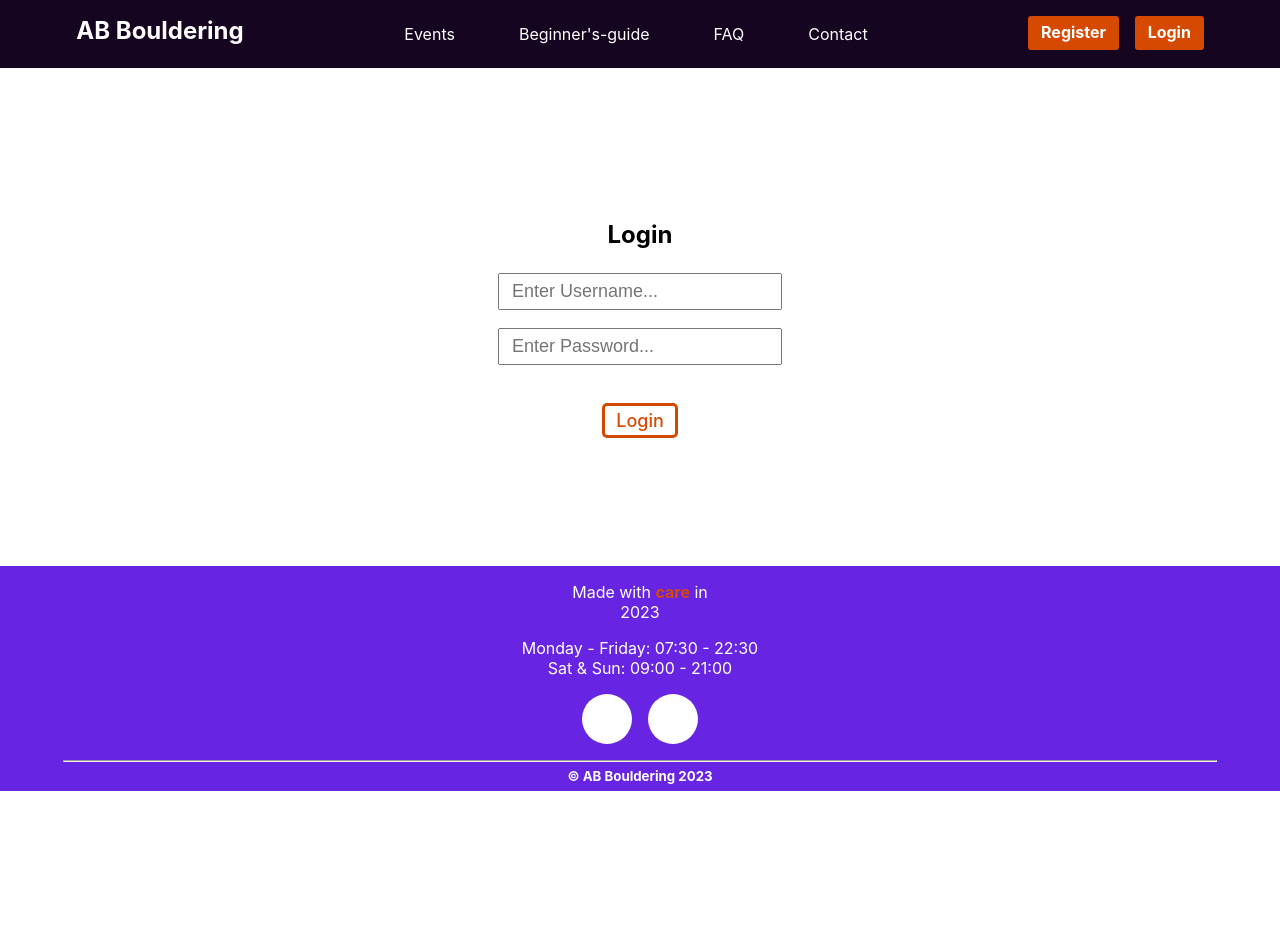
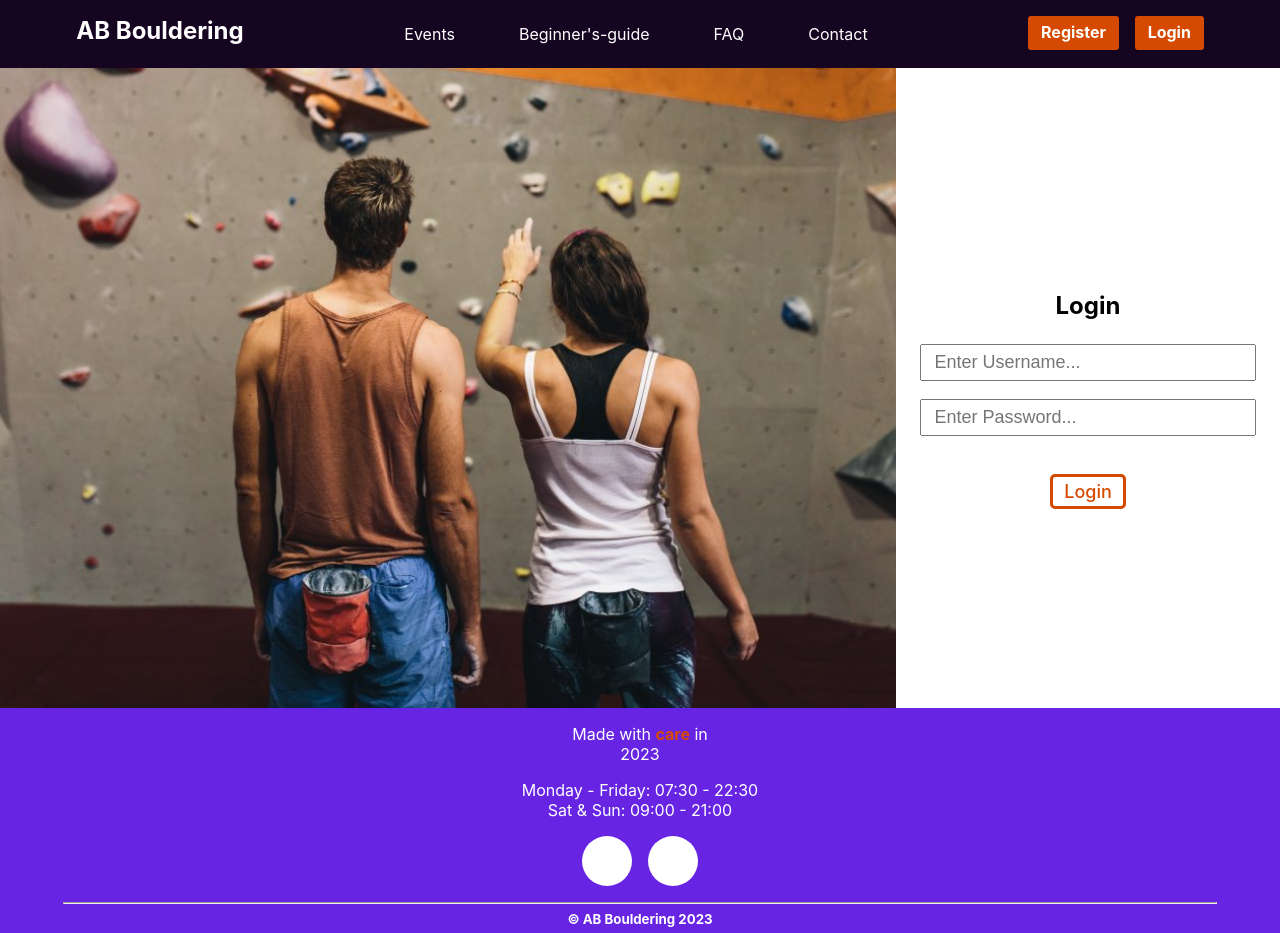
Before and after one commit to WildHeat/bouldering-booking, a React (Create React App) app: page /login in a window 1280 px wide. Before the commit the page ends 800 px from the top, so only its background shows below. Built offline with nearby package versions, Linux system fonts and the light colour scheme.

Commit message:
added images to blank pages to fill space

```diff
--- a/src/components/AccountPage/AccountPage.css
+++ b/src/components/AccountPage/AccountPage.css
@@ -1,6 +1,5 @@
 .account-page-container {
   margin: auto;
-  padding: 5% 7%;
 }
 
 .account-page-container h1 {
@@ -8,6 +7,7 @@
 }
 
 .account-details-container {
+  padding-inline: 3em;
   margin-top: 3em;
   display: flex;
   flex-direction: column;
@@ -38,6 +38,16 @@
 
 .account-content-container {
   display: flex;
-  flex-wrap: wrap;
-  gap: 1em 5em;
+  flex-wrap: wrap-reverse;
+  gap: 1em 0em;
 }
+
+.account-page-image-container {
+  height: 80vh;
+  max-width: 50em;
+  min-width: 20%;
+  flex: 1;
+  background-size: cover;
+  background-position: center;
+  background-image: url("../../img/climb1.jpg");
+}
--- a/src/components/AccountPage/AccountPage.js
+++ b/src/components/AccountPage/AccountPage.js
@@ -60,10 +60,10 @@ const AccountPage = () => {
 
   return (
     <div className="account-page-container">
-      <h1>My Account</h1>
-
       <div className="account-content-container">
+        <div className="account-page-image-container"></div>
         <div className="account-details-container">
+          <h1>My Account</h1>
           <h3>Your details</h3>
           <p className="account-detail">First Name: {user.firstName}</p>
           <p className="account-detail">Last Name: {user.lastName}</p>
--- a/src/components/EditAccountForm/EditAccountForm.css
+++ b/src/components/EditAccountForm/EditAccountForm.css
@@ -1,4 +1,5 @@
-.edit-account-form-contaner {
+.edit-account-form-container {
+  padding-inline: 1em;
   margin-top: 3em;
 }
 
--- a/src/components/EditAccountForm/EditAccountForm.js
+++ b/src/components/EditAccountForm/EditAccountForm.js
@@ -66,7 +66,7 @@ const EditAccountForm = ({ firstname, lastname, userEmail, setUser }) => {
   };
 
   return (
-    <div className="edit-account-form-contaner">
+    <div className="edit-account-form-container">
       <form className="edit-account-form">
         <h3>Edit your credentials</h3>
         <div>
--- a/src/components/EventViewPage/EventViewPage.js
+++ b/src/components/EventViewPage/EventViewPage.js
@@ -113,6 +113,7 @@ const EventViewPage = () => {
       .then((url) => {
         if (url === "") {
           setAboveButtonText("Success! You have been added to the list");
+          navigate("/booking-completed");
           return;
         }
         window.open(url);
--- a/src/components/LoginPage/LoginPage.css
+++ b/src/components/LoginPage/LoginPage.css
@@ -1,5 +1,9 @@
 .login-page-container {
-  padding: 10%;
+  /* padding: 10%; */
+  display: flex;
+  flex-wrap: wrap-reverse;
+  justify-content: center;
+  gap: 2em 0;
 }
 
 .login-form-container {
@@ -44,3 +48,13 @@
   font-size: large;
   font-weight: 600;
 }
+
+.login-page-image-container {
+  height: 80vh;
+  max-width: 70em;
+  min-width: 40%;
+  flex: 1;
+  background-size: cover;
+  background-position: center;
+  background-image: url("../../img/class-private.jpg");
+}
--- a/src/components/LoginPage/LoginPage.js
+++ b/src/components/LoginPage/LoginPage.js
@@ -58,6 +58,7 @@ const LoginPage = () => {
 
   return (
     <div className="login-page-container">
+      <div className="login-page-image-container"></div>
       <div className="login-form-container">
         <h2>Login</h2>
         <input
--- a/src/components/RegisterPage/RegisterPage.css
+++ b/src/components/RegisterPage/RegisterPage.css
@@ -1,5 +1,8 @@
 .register-page-container {
-  padding: 7%;
+  display: flex;
+  flex-wrap: wrap-reverse;
+  justify-content: center;
+  gap: 2em 0;
 }
 
 .register-form-container {
@@ -38,3 +41,13 @@
   background-color: var(--accent-color);
   cursor: pointer;
 }
+
+.register-page-image-container {
+  height: 80vh;
+  max-width: 70em;
+  min-width: 40%;
+  flex: 1;
+  background-size: cover;
+  background-position: center;
+  background-image: url("../../img/class-kids.jpg");
+}
--- a/src/components/RegisterPage/RegisterPage.js
+++ b/src/components/RegisterPage/RegisterPage.js
@@ -90,6 +90,7 @@ const RegisterPage = () => {
 
   return (
     <div className="register-page-container">
+      <div className="register-page-image-container"></div>
       <div className="register-form-container">
         <h2>Register</h2>
         <input
```
